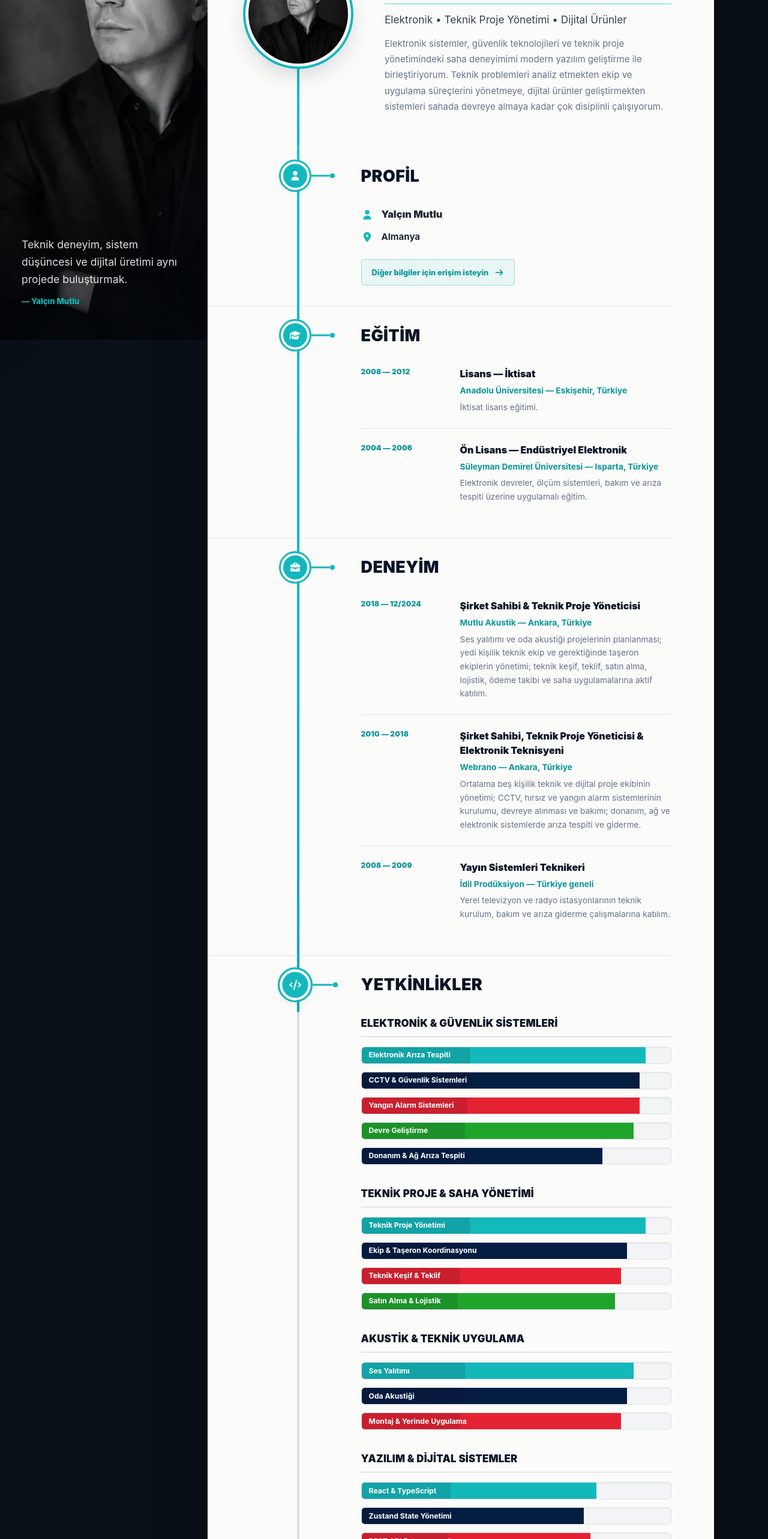
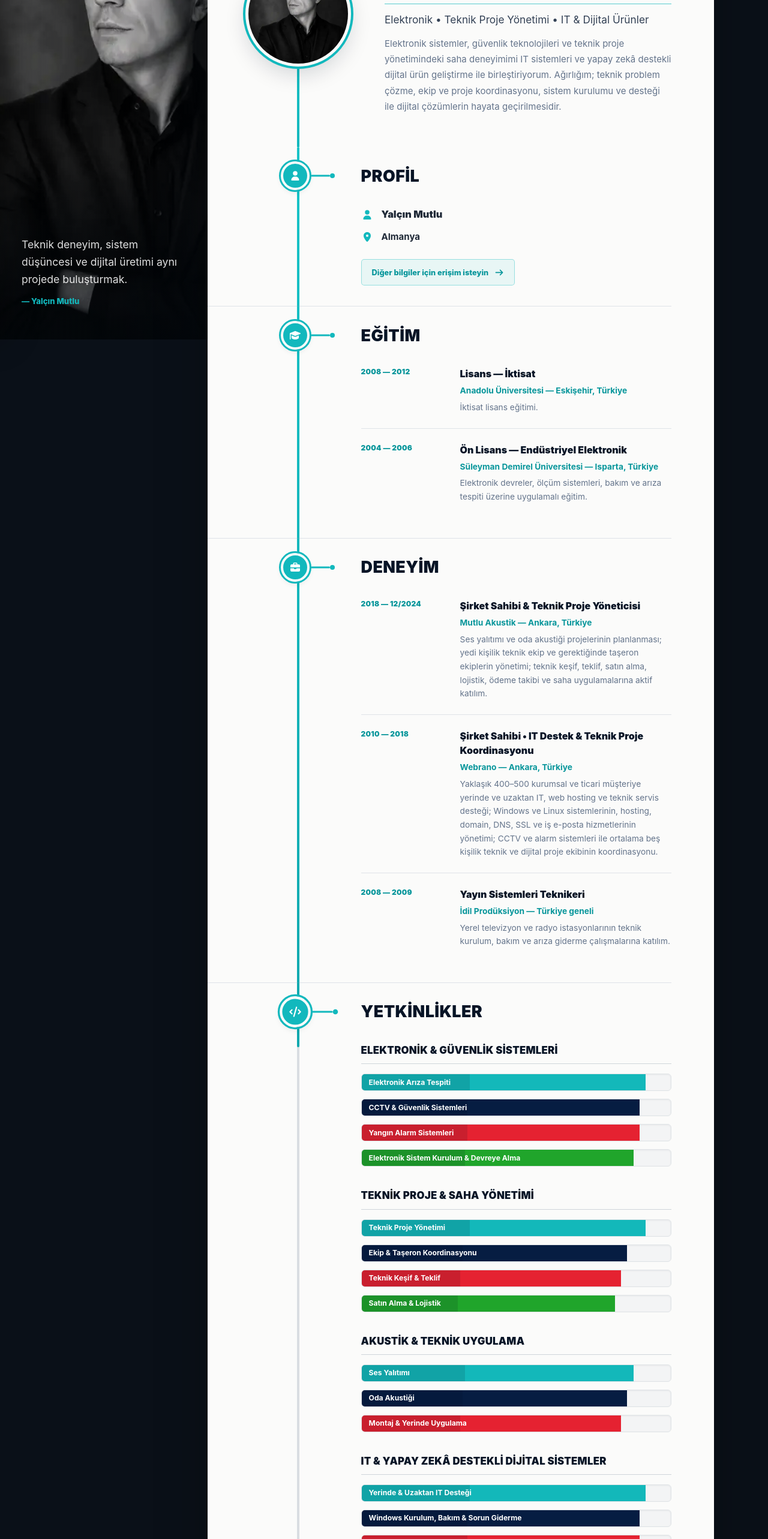
Before and after one commit to ymgrmny-gif/yalcinmutlu, a Next.js app: page / in a window 1280 px wide. Shown: the part 234-2800 px from the top of the page at 60% size. Built offline with nearby package versions, Linux system fonts and the light colour scheme.

Commit message:
Refine IT and AI-assisted professional profile

```diff
--- a/data/siteData.ts
+++ b/data/siteData.ts
@@ -8,14 +8,14 @@ export const siteData = {
   name: 'Yalçın Mutlu',
   eyebrow: l('Kişisel Portföy', 'Personal Portfolio', 'Persönliches Portfolio'),
   role: l(
-    'Elektronik • Teknik Proje Yönetimi • Dijital Ürünler',
-    'Electronics • Technical Project Management • Digital Products',
-    'Elektronik • Technisches Projektmanagement • Digitale Produkte'
+    'Elektronik • Teknik Proje Yönetimi • IT & Dijital Ürünler',
+    'Electronics • Technical Project Management • IT & Digital Products',
+    'Elektronik • Technisches Projektmanagement • IT & Digitale Produkte'
   ),
   intro: l(
-    'Elektronik sistemler, güvenlik teknolojileri ve teknik proje yönetimindeki saha deneyimimi modern yazılım geliştirme ile birleştiriyorum. Teknik problemleri analiz etmekten ekip ve uygulama süreçlerini yönetmeye, dijital ürünler geliştirmekten sistemleri sahada devreye almaya kadar çok disiplinli çalışıyorum.',
-    'I combine hands-on experience in electronic systems, security technology and technical project management with modern software development. My work spans technical problem analysis, team and field coordination, digital product development and system commissioning.',
-    'Ich verbinde praktische Erfahrung in elektronischen Systemen, Sicherheitstechnik und technischem Projektmanagement mit moderner Softwareentwicklung. Mein Arbeitsfeld reicht von technischer Fehleranalyse, Team- und Montagekoordination bis zur Entwicklung digitaler Produkte und Inbetriebnahme von Systemen.'
+    'Elektronik sistemler, güvenlik teknolojileri ve teknik proje yönetimindeki saha deneyimimi IT sistemleri ve yapay zekâ destekli dijital ürün geliştirme ile birleştiriyorum. Ağırlığım; teknik problem çözme, ekip ve proje koordinasyonu, sistem kurulumu ve desteği ile dijital çözümlerin hayata geçirilmesidir.',
+    'I combine hands-on experience in electronic systems, security technology and technical project management with IT systems and AI-assisted digital product development. My focus is on technical problem solving, team and project coordination, system setup and support, and turning digital ideas into practical solutions.',
+    'Ich verbinde praktische Erfahrung in Elektronik, Sicherheitstechnik und technischem Projektmanagement mit IT-Systemen und KI-gestützter digitaler Produktentwicklung. Mein Schwerpunkt liegt auf technischer Problemlösung, Team- und Projektkoordination, Systemeinrichtung und -betreuung sowie der praktischen Umsetzung digitaler Lösungen.'
   ),
   tagline: l(
     'Teknik deneyim, sistem düşüncesi ve dijital üretimi aynı projede buluşturmak.',
@@ -76,15 +76,15 @@ export const siteData = {
     {
       period: '2010 — 2018',
       title: l(
-        'Şirket Sahibi, Teknik Proje Yöneticisi & Elektronik Teknisyeni',
-        'Company Owner, Technical Project Manager & Electronics Technician',
-        'Unternehmensinhaber, Technischer Projektmanager & Elektroniktechniker'
+        'Şirket Sahibi • IT Destek & Teknik Proje Koordinasyonu',
+        'Company Owner • IT Support & Technical Project Coordination',
+        'Unternehmensinhaber • IT-Support & Technische Projektkoordination'
       ),
       place: l('Webrano — Ankara, Türkiye', 'Webrano — Ankara, Türkiye', 'Webrano — Ankara, Türkei'),
       description: l(
-        'Ortalama beş kişilik teknik ve dijital proje ekibinin yönetimi; CCTV, hırsız ve yangın alarm sistemlerinin kurulumu, devreye alınması ve bakımı; donanım, ağ ve elektronik sistemlerde arıza tespiti ve giderme.',
-        'Managed an average five-person technical and digital project team; installed, commissioned and maintained CCTV, intrusion and fire-alarm systems; diagnosed and resolved hardware, network and electronic system faults.',
-        'Führung eines durchschnittlich fünfköpfigen technischen und digitalen Projektteams; Installation, Inbetriebnahme und Wartung von CCTV-, Einbruch- und Brandmeldeanlagen sowie Fehlerdiagnose und Störungsbehebung an Hardware-, Netzwerk- und Elektroniksystemen.'
+        'Yaklaşık 400–500 kurumsal ve ticari müşteriye yerinde ve uzaktan IT, web hosting ve teknik servis desteği; Windows ve Linux sistemlerinin, hosting, domain, DNS, SSL ve iş e-posta hizmetlerinin yönetimi; CCTV ve alarm sistemleri ile ortalama beş kişilik teknik ve dijital proje ekibinin koordinasyonu.',
+        'Provided on-site and remote IT, web-hosting and technical support to approximately 400–500 business and institutional clients; supported Windows and Linux systems and managed hosting, domains, DNS, SSL and business email services; coordinated an average five-person technical and digital project team alongside CCTV and alarm-system work.',
+        'Vor-Ort- und Remote-IT-Support, Webhosting und technischer Service für rund 400–500 gewerbliche und institutionelle Kunden; Betreuung von Windows- und Linux-Systemen sowie Verwaltung von Hosting, Domains, DNS, SSL und geschäftlichen E-Mail-Diensten; Koordination eines durchschnittlich fünfköpfigen technischen und digitalen Projektteams sowie Arbeiten an CCTV- und Alarmanlagen.'
       ),
     },
     {
@@ -105,8 +105,7 @@ export const siteData = {
         { name: l('Elektronik Arıza Tespiti', 'Electronic Fault Diagnosis', 'Elektronische Fehlerdiagnose'), level: 92, levelLabel: l('İleri', 'Advanced', 'Fortgeschritten'), tone: 'aqua' },
         { name: l('CCTV & Güvenlik Sistemleri', 'CCTV & Security Systems', 'CCTV- & Sicherheitssysteme'), level: 90, levelLabel: l('İleri', 'Advanced', 'Fortgeschritten'), tone: 'navy' },
         { name: l('Yangın Alarm Sistemleri', 'Fire Alarm Systems', 'Brandmeldeanlagen'), level: 90, levelLabel: l('İleri', 'Advanced', 'Fortgeschritten'), tone: 'red' },
-        { name: l('Devre Geliştirme', 'Circuit Development', 'Schaltungsentwicklung'), level: 88, levelLabel: l('İleri', 'Advanced', 'Fortgeschritten'), tone: 'green' },
-        { name: l('Donanım & Ağ Arıza Tespiti', 'Hardware & Network Diagnostics', 'Hardware- & Netzwerkdiagnose'), level: 78, levelLabel: l('Uygulamalı', 'Hands-on', 'Praxiserfahrung'), tone: 'navy' },
+        { name: l('Elektronik Sistem Kurulum & Devreye Alma', 'Electronic System Installation & Commissioning', 'Installation & Inbetriebnahme elektronischer Systeme'), level: 88, levelLabel: l('Deneyimli', 'Experienced', 'Erfahren'), tone: 'green' },
       ],
     },
     {
@@ -127,13 +126,16 @@ export const siteData = {
       ],
     },
     {
-      title: l('Yazılım & Dijital Sistemler', 'Software & Digital Systems', 'Software & Digitale Systeme'),
+      title: l('IT & Yapay Zekâ Destekli Dijital Sistemler', 'IT & AI-Assisted Digital Systems', 'IT & KI-gestützte Digitale Systeme'),
       skills: [
-        { name: l('React & TypeScript', 'React & TypeScript', 'React & TypeScript'), level: 76, levelLabel: l('Proje Deneyimi', 'Project Experience', 'Projekterfahrung'), tone: 'aqua' },
-        { name: l('Zustand State Yönetimi', 'Zustand State Management', 'Zustand State Management'), level: 72, levelLabel: l('Proje Deneyimi', 'Project Experience', 'Projekterfahrung'), tone: 'navy' },
-        { name: l('REST API Entegrasyonları', 'REST API Integrations', 'REST-API-Integrationen'), level: 74, levelLabel: l('Proje Deneyimi', 'Project Experience', 'Projekterfahrung'), tone: 'red' },
-        { name: l('Node.js Script Geliştirme', 'Node.js Script Development', 'Node.js-Skriptentwicklung'), level: 72, levelLabel: l('Proje Deneyimi', 'Project Experience', 'Projekterfahrung'), tone: 'green' },
-        { name: l('E2E Test Otomasyonu', 'E2E Test Automation', 'E2E-Testautomatisierung'), level: 74, levelLabel: l('Proje Deneyimi', 'Project Experience', 'Projekterfahrung'), tone: 'aqua' },
+        { name: l('Yerinde & Uzaktan IT Desteği', 'On-site & Remote IT Support', 'IT-Support vor Ort & per Fernzugriff'), level: 92, levelLabel: l('İleri', 'Advanced', 'Sehr gut'), tone: 'aqua' },
+        { name: l('Windows Kurulum, Bakım & Sorun Giderme', 'Windows Setup, Maintenance & Troubleshooting', 'Windows-Installation, Wartung & Fehlerbehebung'), level: 90, levelLabel: l('İleri', 'Advanced', 'Sehr gut'), tone: 'navy' },
+        { name: l('Web Hosting, Domain, DNS & SSL', 'Web Hosting, Domains, DNS & SSL', 'Webhosting, Domains, DNS & SSL'), level: 90, levelLabel: l('İleri', 'Advanced', 'Sehr gut'), tone: 'red' },
+        { name: l('Donanım & Ağ Arıza Tespiti', 'Hardware & Network Diagnostics', 'Hardware- & Netzwerkfehlerdiagnose'), level: 90, levelLabel: l('İleri', 'Advanced', 'Sehr gut'), tone: 'green' },
+        { name: l('Windows & Linux Sunucu Desteği', 'Windows & Linux Server Support', 'Betreuung von Windows- & Linux-Servern'), level: 82, levelLabel: l('İyi', 'Good', 'Gut'), tone: 'aqua' },
+        { name: l('WordPress & Joomla CMS', 'WordPress & Joomla CMS', 'WordPress & Joomla CMS'), level: 80, levelLabel: l('İyi', 'Good', 'Gut'), tone: 'navy' },
+        { name: l('Yapay Zekâ Destekli Dijital Ürün Geliştirme', 'AI-Assisted Digital Product Development', 'KI-gestützte Digitale Produktentwicklung'), level: 78, levelLabel: l('Proje Deneyimi', 'Project Experience', 'Projekterfahrung'), tone: 'red' },
+        { name: l('API, Otomasyon & Teknik Testlerle Çalışma', 'Working with APIs, Automation & Technical Testing', 'Arbeit mit APIs, Automatisierung & technischen Tests'), level: 68, levelLabel: l('Temel / Proje Deneyimi', 'Basic / Project Experience', 'Grundkenntnisse / Projekterfahrung'), tone: 'green' },
       ],
     },
   ],
```
